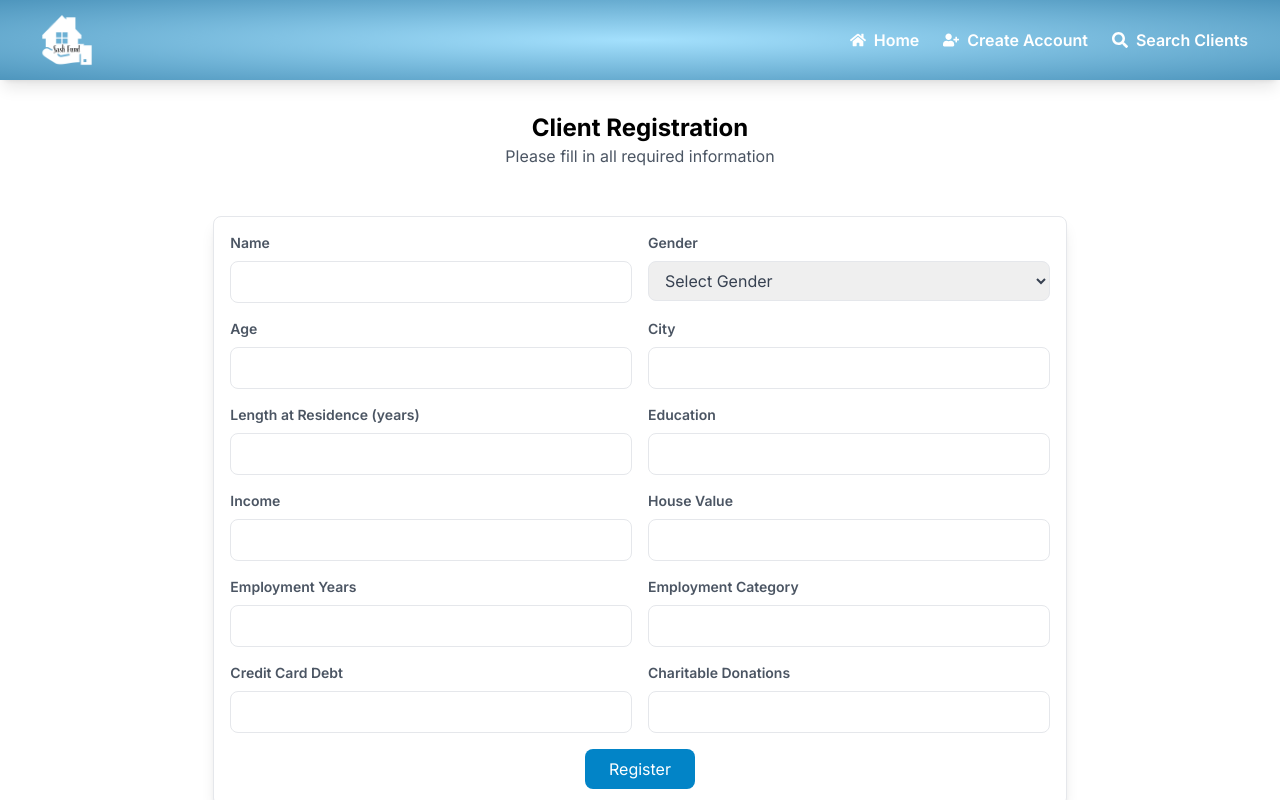
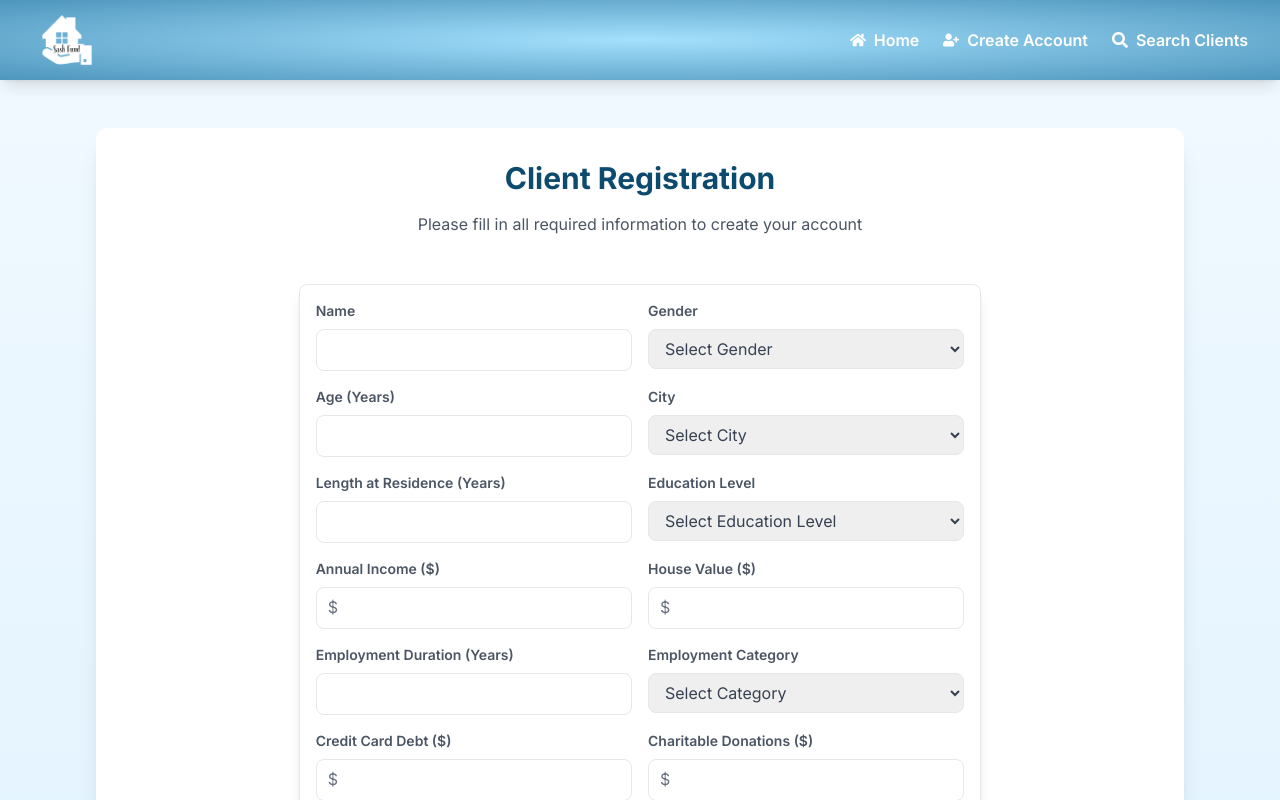
Before and after one commit to emetos05/saskfund, a Next.js app: page /register in a window 1280 px wide. Shown: the top 800 px of the page. Built offline with nearby package versions, Linux system fonts and the light colour scheme.

Commit message:
UX improvement for registration page

```diff
--- a/src/app/components/registration.js
+++ b/src/app/components/registration.js
@@ -93,12 +93,14 @@ const Registration = () => {
         </div>
 
         <div className="space-y-2">
-          <label className="block text-sm font-semibold text-gray-600">Age</label>
+          <label className="block text-sm font-semibold text-gray-600">Age (Years)</label>
           <input
             type="number"
             name="age"
             value={formData.age}
             onChange={handleChange}
+            min="19"
+            max="56"
             className="w-full px-3 py-2 border rounded-lg text-gray-700 focus:ring-2 focus:ring-sky-500 focus:border-transparent"
             required
           />
@@ -106,69 +108,97 @@ const Registration = () => {
 
         <div className="space-y-2">
           <label className="block text-sm font-semibold text-gray-600">City</label>
-          <input
-            type="text"
+          <select
             name="city"
             value={formData.city}
             onChange={handleChange}
             className="w-full px-3 py-2 border rounded-lg text-gray-700 focus:ring-2 focus:ring-sky-500 focus:border-transparent"
-          />
+          >
+            <option value="">Select City</option>
+            <option value="Regina">Regina</option>
+            <option value="Saskatoon">Saskatoon</option>
+            <option value="Moose Jaw">Moose Jaw</option>
+            <option value="North Battleford">North Battleford</option>
+          </select>
         </div>
 
         <div className="space-y-2">
-          <label className="block text-sm font-semibold text-gray-600">Length at Residence (years)</label>
+          <label className="block text-sm font-semibold text-gray-600">Length at Residence (Years)</label>
           <input
             type="number"
             name="lengthAtResidence"
             value={formData.lengthAtResidence}
             onChange={handleChange}
+            min="0"
+            max="38"
             className="w-full px-3 py-2 border rounded-lg text-gray-700 focus:ring-2 focus:ring-sky-500 focus:border-transparent"
             required
           />
         </div>
 
         <div className="space-y-2">
-          <label className="block text-sm font-semibold text-gray-600">Education</label>
-          <input
-            type="text"
+          <label className="block text-sm font-semibold text-gray-600">Education Level</label>
+          <select
             name="education"
             value={formData.education}
             onChange={handleChange}
             className="w-full px-3 py-2 border rounded-lg text-gray-700 focus:ring-2 focus:ring-sky-500 focus:border-transparent"
-          />
+            required
+          >
+            <option value="">Select Education Level</option>
+            <option value="0">No Formal Education</option>
+            <option value="1">Primary Education</option>
+            <option value="2">Secondary Education</option>
+            <option value="3">Post-Secondary Education</option>
+            <option value="4">Graduate Education</option>
+          </select>
         </div>
 
         <div className="space-y-2">
-          <label className="block text-sm font-semibold text-gray-600">Income</label>
+          <label className="block text-sm font-semibold text-gray-600">Annual Income ($)</label>
+          <div className="relative">
+            <span className="absolute left-3 top-2 text-gray-500">$</span>
             <input
               type="number"
               name="income"
               value={formData.income}
               onChange={handleChange}
-            className="w-full px-3 py-2 border rounded-lg text-gray-700 focus:ring-2 focus:ring-sky-500 focus:border-transparent"
+              min="20000"
+              max="150000"
+              step="1000"
+              className="w-full pl-7 pr-3 py-2 border rounded-lg text-gray-700 focus:ring-2 focus:ring-sky-500 focus:border-transparent"
               required
             />
           </div>
+        </div>
 
         <div className="space-y-2">
-          <label className="block text-sm font-semibold text-gray-600">House Value</label>
+          <label className="block text-sm font-semibold text-gray-600">House Value ($)</label>
+          <div className="relative">
+            <span className="absolute left-3 top-2 text-gray-500">$</span>
             <input
               type="number"
               name="houseValue"
               value={formData.houseValue}
               onChange={handleChange}
-            className="w-full px-3 py-2 border rounded-lg text-gray-700 focus:ring-2 focus:ring-sky-500 focus:border-transparent"
+              min="50000"
+              max="1000000"
+              step="1000"
+              className="w-full pl-7 pr-3 py-2 border rounded-lg text-gray-700 focus:ring-2 focus:ring-sky-500 focus:border-transparent"
               required
             />
           </div>
+        </div>
 
         <div className="space-y-2">
-          <label className="block text-sm font-semibold text-gray-600">Employment Years</label>
+          <label className="block text-sm font-semibold text-gray-600">Employment Duration (Years)</label>
           <input
             type="number"
             name="employmentYears"
             value={formData.employmentYears}
             onChange={handleChange}
+            min="0"
+            max="35"
             className="w-full px-3 py-2 border rounded-lg text-gray-700 focus:ring-2 focus:ring-sky-500 focus:border-transparent"
             required
           />
@@ -176,44 +206,76 @@ const Registration = () => {
 
         <div className="space-y-2">
           <label className="block text-sm font-semibold text-gray-600">Employment Category</label>
-          <input
-            type="text"
+          <select
             name="employmentCategory"
             value={formData.employmentCategory}
             onChange={handleChange}
             className="w-full px-3 py-2 border rounded-lg text-gray-700 focus:ring-2 focus:ring-sky-500 focus:border-transparent"
             required
-          />
+          >
+            <option value="">Select Category</option>
+            <option value="-1">Unskilled</option>
+            <option value="1">Self-employed</option>
+            <option value="2">Skilled</option>
+            <option value="3">Professional</option>
+            <option value="4">Management</option>
+          </select>
         </div>
 
         <div className="space-y-2">
-          <label className="block text-sm font-semibold text-gray-600">Credit Card Debt</label>
+          <label className="block text-sm font-semibold text-gray-600">Credit Card Debt ($)</label>
+          <div className="relative">
+            <span className="absolute left-3 top-2 text-gray-500">$</span>
             <input
               type="number"
               name="creditCardDebt"
               value={formData.creditCardDebt}
               onChange={handleChange}
-            className="w-full px-3 py-2 border rounded-lg text-gray-700 focus:ring-2 focus:ring-sky-500 focus:border-transparent"
+              min="0"
+              max="50000"
+              step="100"
+              className="w-full pl-7 pr-3 py-2 border rounded-lg text-gray-700 focus:ring-2 focus:ring-sky-500 focus:border-transparent"
               required
             />
           </div>
+        </div>
 
         <div className="space-y-2">
-          <label className="block text-sm font-semibold text-gray-600">Charitable Donations</label>
+          <label className="block text-sm font-semibold text-gray-600">Charitable Donations ($)</label>
+          <div className="relative">
+            <span className="absolute left-3 top-2 text-gray-500">$</span>
             <input
               type="number"
               name="charitableDonations"
               value={formData.charitableDonations}
               onChange={handleChange}
-            className="w-full px-3 py-2 border rounded-lg text-gray-700 focus:ring-2 focus:ring-sky-500 focus:border-transparent"
+              min="0"
+              max="10000"
+              step="100"
+              className="w-full pl-7 pr-3 py-2 border rounded-lg text-gray-700 focus:ring-2 focus:ring-sky-500 focus:border-transparent"
               required
             />
           </div>
+        </div>
 
-        <div className="col-span-1 md:col-span-2 flex justify-center">
+        <div className="col-span-1 md:col-span-2 space-y-2">
+          <label className="block text-sm font-semibold text-gray-600">Gold Membership</label>
+          <select
+            name="goldMembership"
+            value={formData.goldMembership}
+            onChange={handleChange}
+            className="w-full px-3 py-2 border rounded-lg text-gray-700 focus:ring-2 focus:ring-sky-500 focus:border-transparent"
+            required
+          >
+            <option value="0">No</option>
+            <option value="1">Yes</option>
+          </select>
+        </div>
+
+        <div className="col-span-1 md:col-span-2 flex justify-center mt-6">
           <button
             type="submit"
-            className="w-full md:w-auto px-6 py-2 bg-sky-600 text-white rounded-lg hover:bg-sky-700 transition-colors focus:outline-none focus:ring-2 focus:ring-sky-500 focus:ring-offset-2"
+            className="w-full sm:w-auto px-6 py-3 bg-sky-600 text-white rounded-lg hover:bg-sky-700 transition-colors focus:outline-none focus:ring-2 focus:ring-sky-500 focus:ring-offset-2"
           >
             Register
           </button>
--- a/src/app/register/page.js
+++ b/src/app/register/page.js
@@ -3,12 +3,20 @@ import Registration from "../components/registration";
 
 export default function RegisterPage() {
   return (
-    <section className="flex flex-col">
-      <div className="text-center py-8">
-        <h1 className="text-2xl font-bold">Client Registration</h1>
-        <p className="text-gray-600">Please fill in all required information</p>
+    <section className="min-h-screen bg-gradient-to-b from-sky-50 to-sky-100 py-6 sm:py-8 md:py-12">
+      <div className="max-w-6xl mx-auto px-4 sm:px-6 lg:px-8">
+        <div className="bg-white rounded-xl shadow-xl p-4 sm:p-6 md:p-8 transform transition-all duration-300 hover:shadow-2xl">
+          <div className="text-center mb-6 sm:mb-8">
+            <h1 className="text-2xl sm:text-3xl font-bold text-sky-900 mb-2 sm:mb-4">
+              Client Registration
+            </h1>
+            <p className="text-sm sm:text-base text-gray-600">
+              Please fill in all required information to create your account
+            </p>
+          </div>
+          <Registration />
+        </div>
       </div>
-      <Registration />
     </section>
   );
 }
```
Lines whose indentation alone changed are shown as unchanged.
